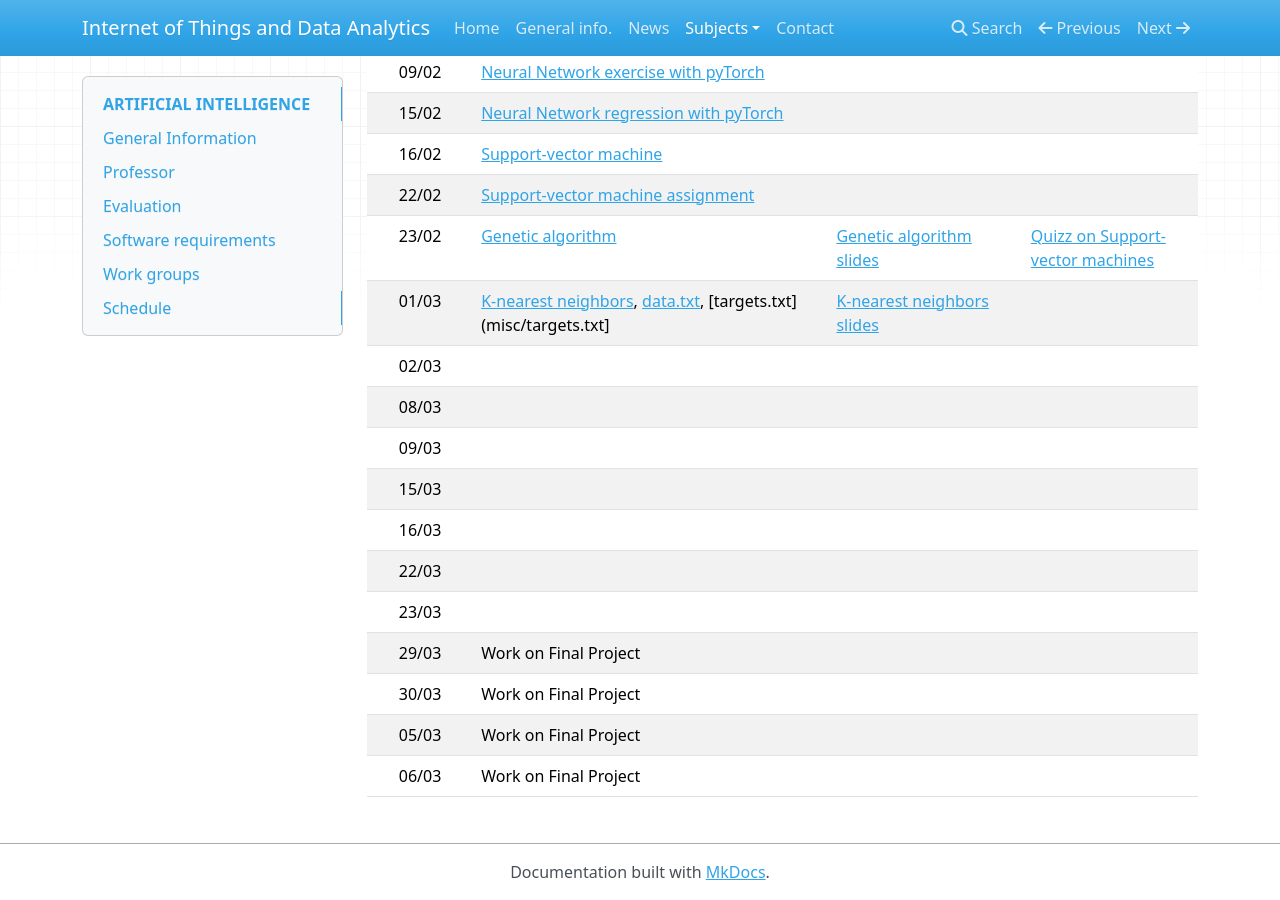
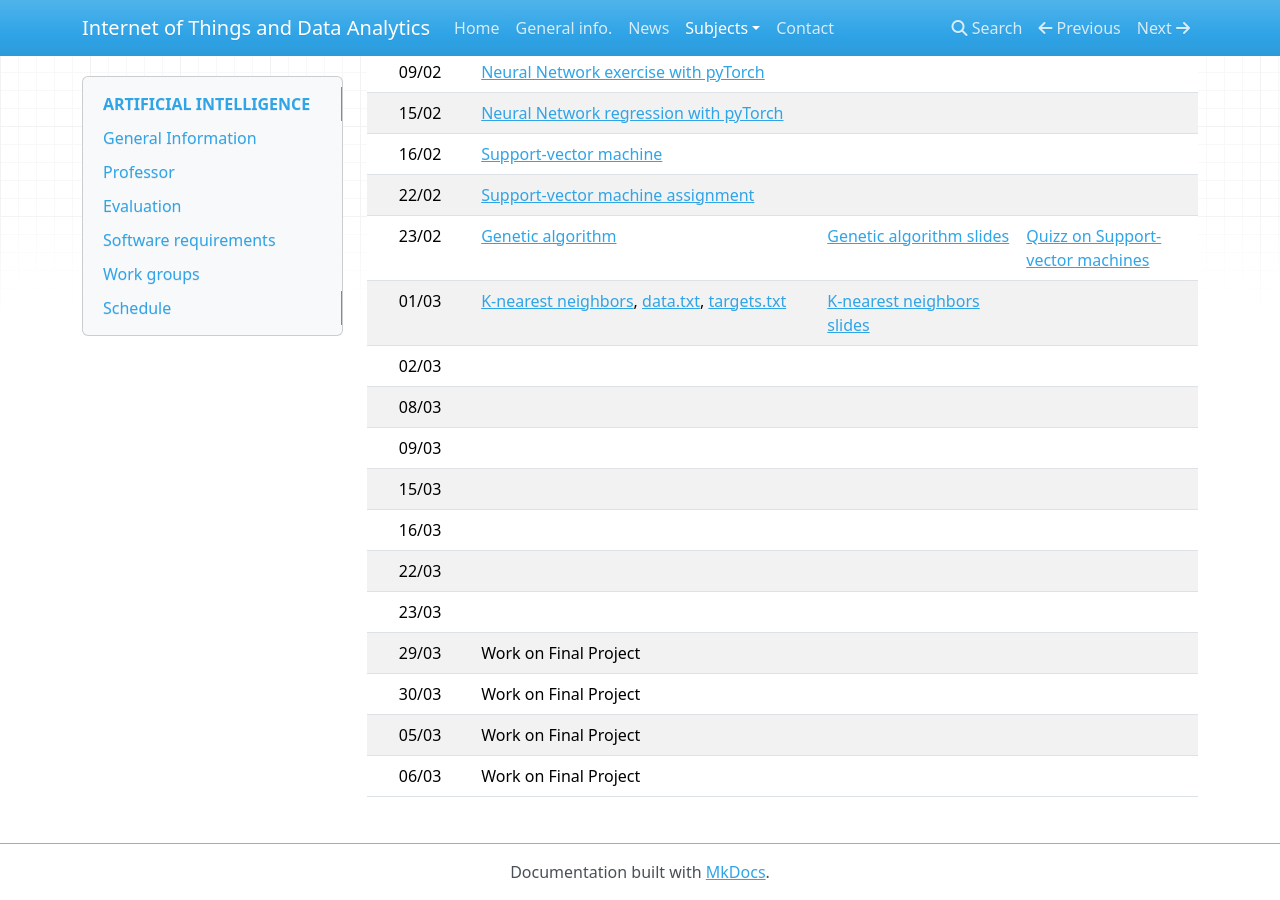
Before and after one commit to iot-da/iot-da.github.io, an MkDocs documentation site: the page built from docs/Subjects/IA/index.md, in a window 1280 px wide and 900 px high, scrolled down 1007 px. Built offline with MkDocs 1.6.1, drawn with Linux system fonts in a browser that asks for light colours; nearby versions of some CDN libraries; some of the changed lines change nothing that is shown.

Commit message:
index ai

```diff
--- a/docs/Subjects/IA/index.md
+++ b/docs/Subjects/IA/index.md
@@ -38,7 +38,7 @@ The groups are the same as for NP1, please check them [here](groups.md)
 |   16/02   | [Support-vector machine](jupyter/05_svm.ipynb)                                                                          |                                    |                                             |
 |   22/02   | [Support-vector machine assignment](jupyter/06_svm_multiclass.ipynb)                                                                           |                                    |                                             |
 |   23/02   | [Genetic algorithm](jupyter/07_geneticAlgorithm.ipynb)                                                                          |   [Genetic algorithm slides](slides/ga.pdf)                                 |  [Quizz on Support-vector machines](https://api.socrative.com/rc/v6iD9x)                                           |
-|   01/03   |  [K-nearest neighbors](jupyter/08_knn.ipynb), [data.txt](misc/data.txt), [targets.txt](misc/targets.txt]   | [K-nearest neighbors slides](slides/knn.pdf)                                   |                                             |
+|   01/03   |  [K-nearest neighbors](jupyter/08_knn.ipynb), [data.txt](misc/data.txt), [targets.txt](misc/targets.txt)   | [K-nearest neighbors slides](slides/knn.pdf)                                   |                                             |
 |   02/03   |                                                                            |                                    |                                             |
 |   08/03   |                                                                            |                                    |                                             |
 |   09/03   |                                                                            |                                    |                                             |
```
